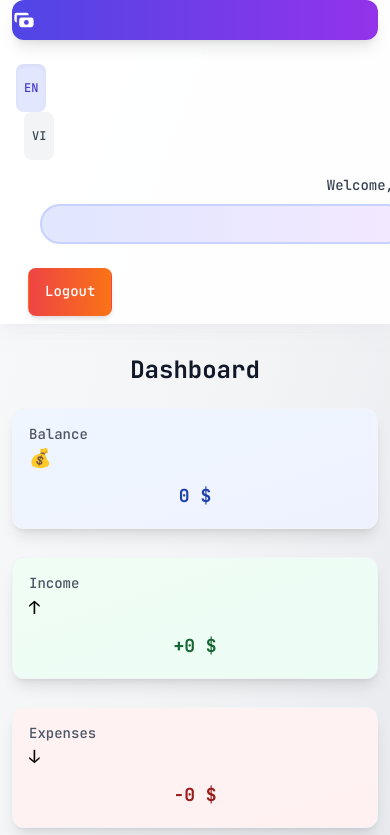
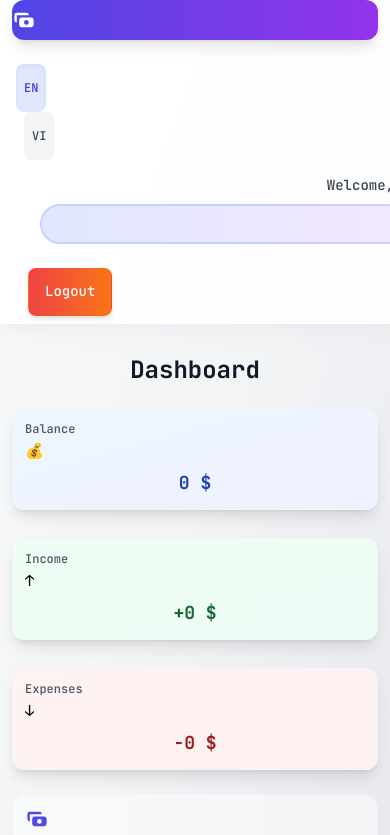
Before and after one commit to jinkazama13200/mikeyfinancetracker, a React (Create React App) app: page /dashboard in a window 390 px wide. Shown: the top 835 px of the page. Built offline with nearby package versions, Linux system fonts and the light colour scheme.

Commit message:
Adjust font sizes for summary cards on mobile to make them smaller

```diff
--- a/src/components/SummaryCard.tsx
+++ b/src/components/SummaryCard.tsx
@@ -49,12 +49,12 @@ const SummaryCard: React.FC<SummaryCardProps> = ({ title, value, type }) => {
   };
 
   return (
-    <div className={`${bgColor} rounded-xl p-4 sm:p-6 shadow-lg card-hover border border-gray-100 transition-all duration-300`}>
+    <div className={`${bgColor} rounded-xl p-3 sm:p-4 md:p-6 shadow-lg card-hover border border-gray-100 transition-all duration-300`}>
       <div className="flex items-center justify-between">
-        <p className="text-sm font-medium text-gray-600 truncate">{getTitle()}</p>
-        <span className="text-xl">{icon}</span>
+        <p className="text-xs sm:text-sm font-medium text-gray-600 truncate">{getTitle()}</p>
+        <span className="text-lg sm:text-xl">{icon}</span>
       </div>
-      <p className={`mt-2 text-2xl sm:text-3xl font-bold break-all ${textColor} transition-all duration-500`}>
+      <p className={`mt-1 sm:mt-2 text-xl sm:text-2xl md:text-3xl font-bold break-all ${textColor} transition-all duration-500`}>
         {type === 'income' ? '+' : type === 'expense' ? '-' : value < 0 ? '-' : ''}
         {Math.abs(value).toLocaleString(language === 'vi' ? 'vi-VN' : 'en-US')} {language === 'vi' ? 'VND' : '$'}
       </p>
```
